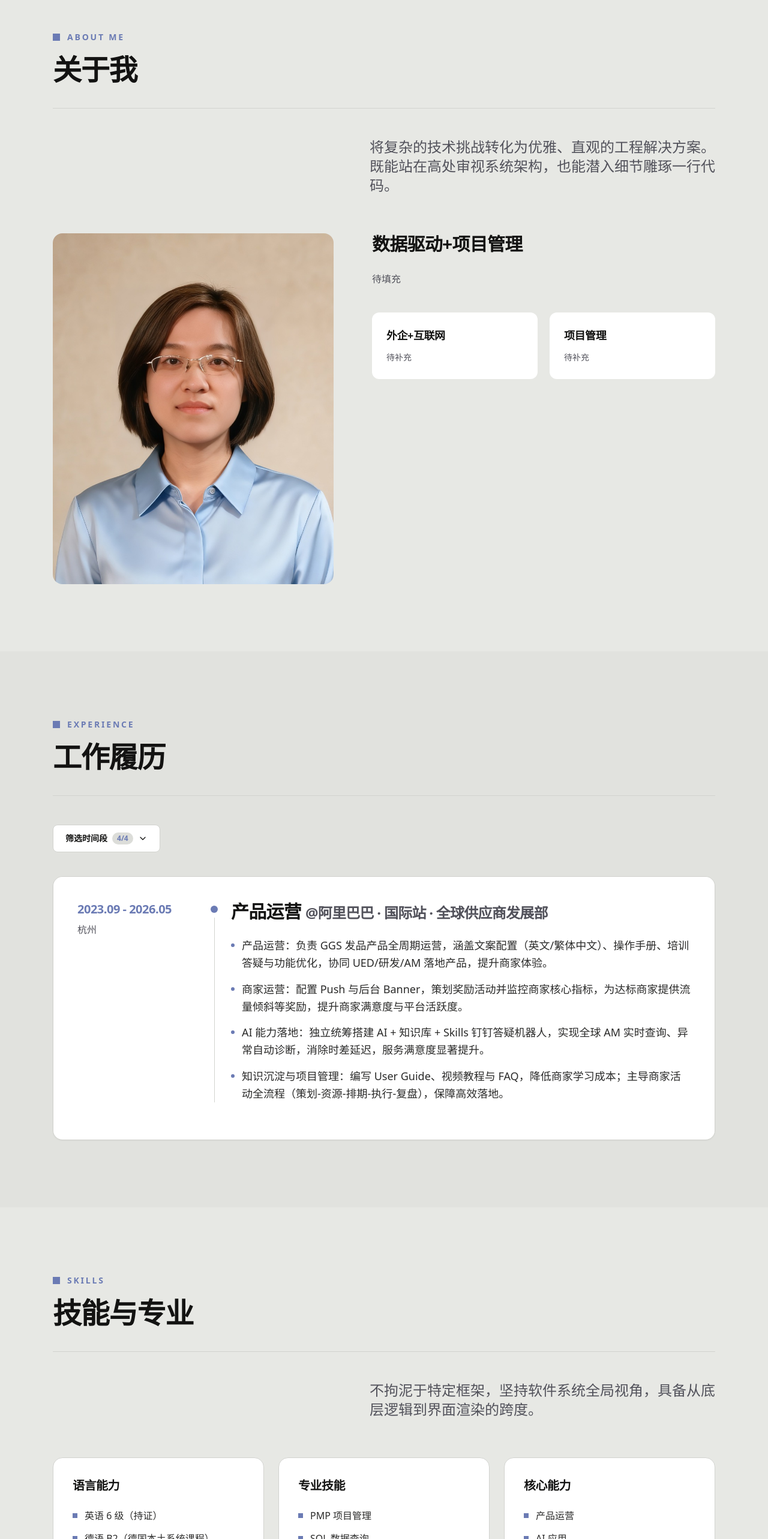
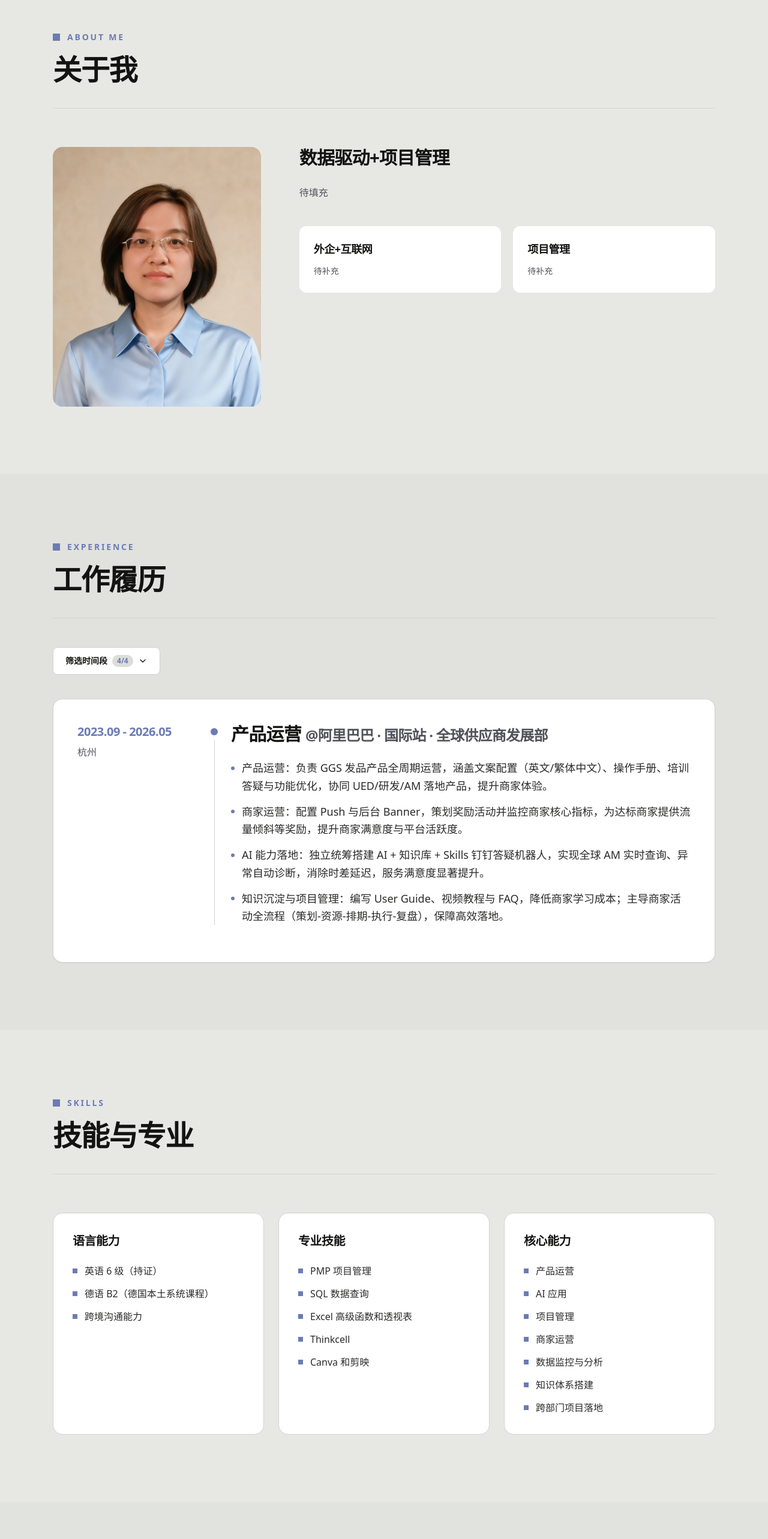
Before and after one commit to Chloe-Yujiao-Wu/my_cv_01, a React (Vite) app: page / in a window 1280 px wide. Shown: the part 796-3362 px from the top of the page at 60% size. Built offline with nearby package versions, Linux system fonts and the light colour scheme.

Commit message:
feat: 关于我排版调整+文字内容更新+项目两列布局

```diff
--- a/src/components/About.tsx
+++ b/src/components/About.tsx
@@ -7,8 +7,8 @@ export default function About() {
       <div className="container-content">
         <SectionTitle eyebrow="About Me" title="关于我" lead={about.lead} />
 
-        <div className="mt-16 grid gap-12 lg:grid-cols-[0.9fr_1.1fr] lg:gap-16">
-          {/* 左侧: 黑白人像 */}
+        <div className="mt-16 grid gap-12 lg:grid-cols-[1fr_2fr] lg:gap-16">
+          {/* 左侧: 人像 */}
           <div>
             <img
               src={about.portrait}
--- a/src/components/Projects.tsx
+++ b/src/components/Projects.tsx
@@ -29,7 +29,7 @@ export default function Projects() {
           lead=""
         />
 
-        <div className="mt-16 grid gap-8 sm:grid-cols-1 lg:grid-cols-2">
+        <div className="mt-16 grid grid-cols-2 gap-8">
           {projects.map((p) => (
             <div
               key={p.name}
--- a/src/components/Skills.tsx
+++ b/src/components/Skills.tsx
@@ -8,7 +8,7 @@ export default function Skills() {
         <SectionTitle
           eyebrow="Skills"
           title="技能与专业"
-          lead="不拘泥于特定框架，坚持软件系统全局视角，具备从底层逻辑到界面渲染的跨度。"
+          lead=""
         />
 
         <div className="mt-16 grid gap-6 sm:grid-cols-2 lg:grid-cols-3">
--- a/src/data/resume.ts
+++ b/src/data/resume.ts
@@ -93,7 +93,7 @@ export const profile: Profile = {
 }
 
 export const about: AboutInfo = {
-  lead: '将复杂的技术挑战转化为优雅、直观的工程解决方案。既能站在高处审视系统架构，也能潜入细节雕琢一行代码。',
+  lead: '',
   heading: '数据驱动+项目管理',
   body: '待填充',
   cards: [
```
